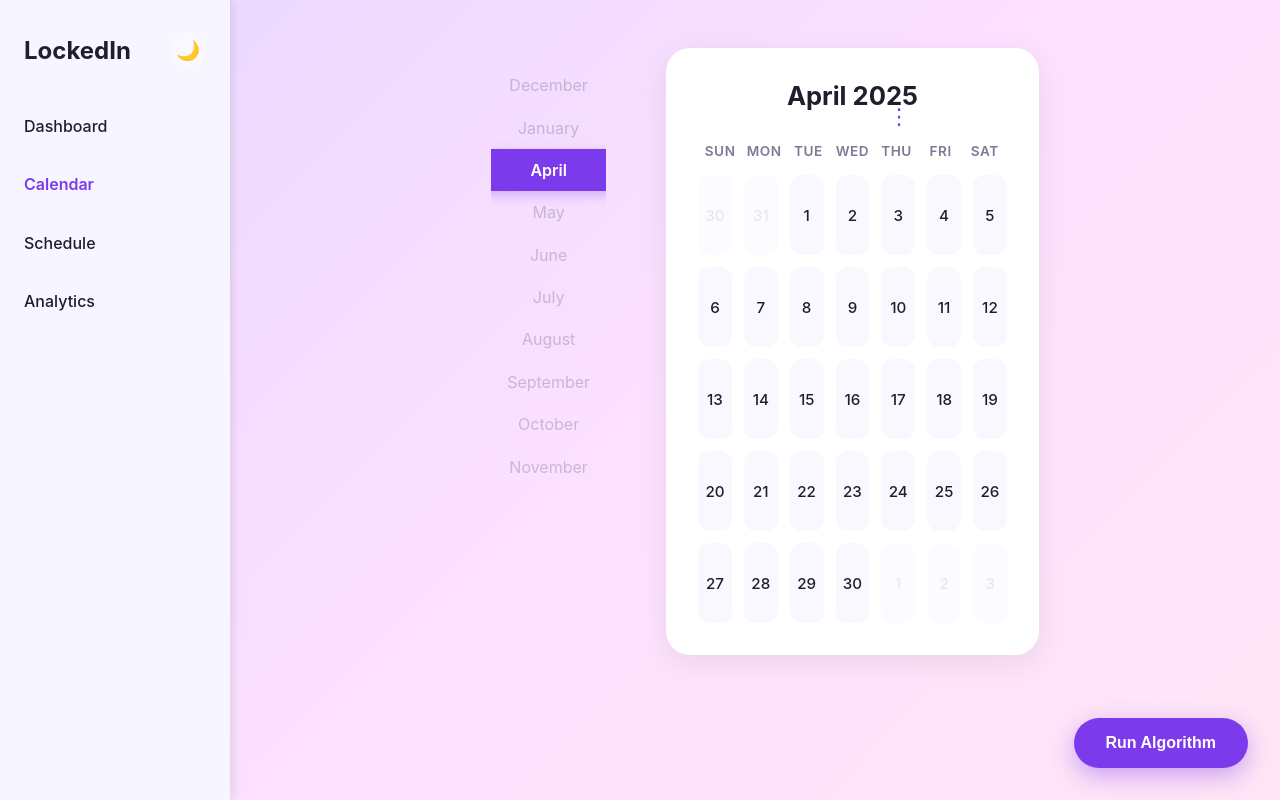
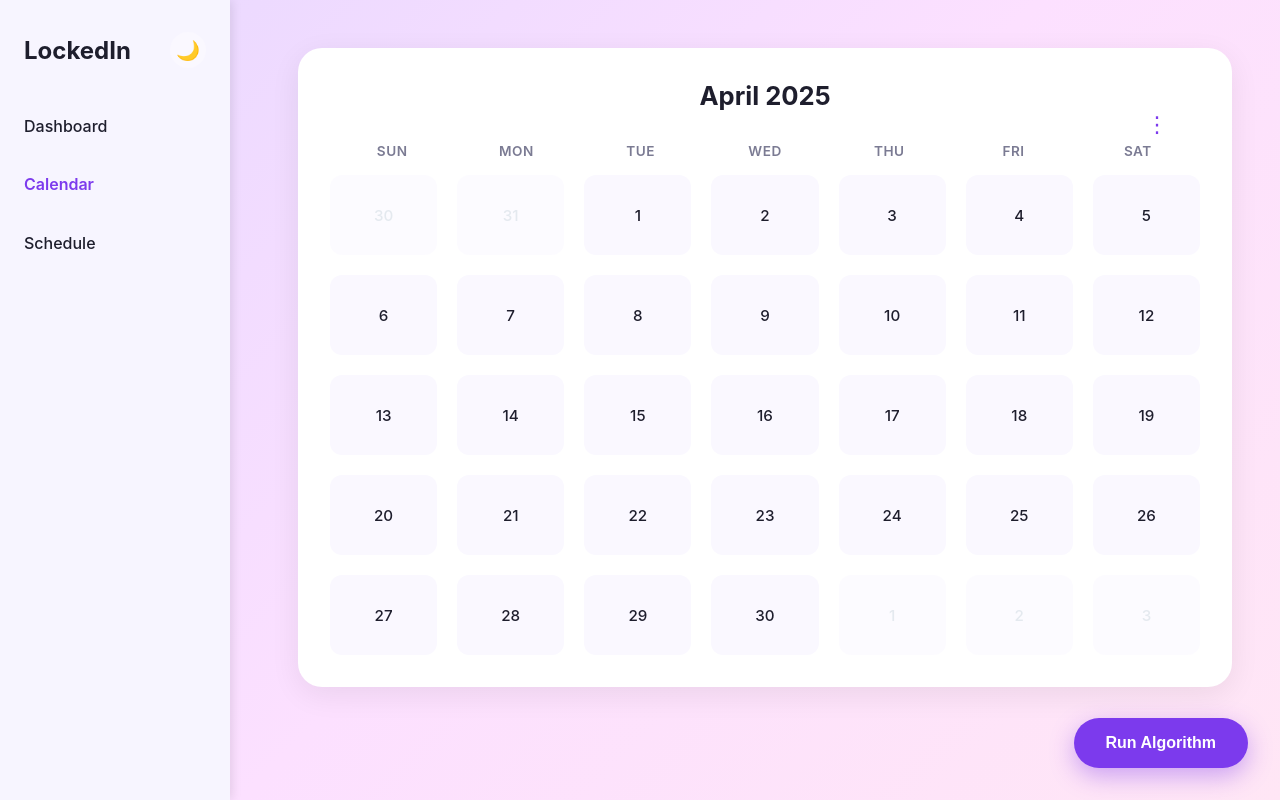
Before and after one commit to Shaylapham-05/Project-2_LockedIn, a plain HTML site: page visuals/index.html in a window 1280 px wide. Drawn offline with Linux system fonts and the light colour scheme.

Commit message:
feat:  Dashboard page being created  with matching LockedIn theme and sidebar navigation, fixed calendar width, updated nav bar to only include 3 links, fixed toggle mode option on the calendar page for modes .

```diff
--- a/visuals/index.html
+++ b/visuals/index.html
@@ -21,41 +21,27 @@
       <a href="#">Dashboard</a>
       <a href="#" class="active">Calendar</a>
       <a href="#">Schedule</a>
-      <a href="#">Analytics</a>
+
     </nav>
   </aside>
 
-
   <main class="app">
     <section class="calendar-layout">
+      <div class="calendar-container">
+        <!-- 3 dots moved here -->
+        <div class="dropdown">
+          <button class="icon-btn" id="modeButton">⋮</button>
+          <div class="dropdown-content">
 
+            <a href="#" data-mode="priority">Priority & Deadline</a>
+            <a href="#" data-mode="longevity">Longevity Balance</a>
+            <a href="#" data-mode="difficulty">Difficulty Based</a>
 
-      <div class="month-scroll" id="monthList">
-        <div class="month-item faded">December</div>
-        <div class="month-item faded">January</div>
-        <div class="month-item active">April</div>
-        <div class="month-item faded">May</div>
-        <div class="month-item faded">June</div>
-        <div class="month-item faded">July</div>
-        <div class="month-item faded">August</div>
-        <div class="month-item faded">September</div>
-        <div class="month-item faded">October</div>
-        <div class="month-item faded">November</div>
-      </div>
+          </div>
+        </div>
 
-
-      <div class="calendar-container">
         <header class="calendar-header">
           <h2 id="month-name">April 2025</h2>
-          <div class="dropdown">
-            <button class="icon-btn" id="modeButton">⋮</button>
-            <div class="dropdown-content">
-              <a href="#" data-mode="priority">Priority & Deadline</a>
-              <a href="#" data-mode="longevity">Longevity Balance</a>
-              <a href="#" data-mode="difficulty">Difficulty Based</a>
-              <a href="#" data-mode="burnout">Burnout Prevention</a>
-            </div>
-          </div>
         </header>
 
         <div class="weekdays">
@@ -70,66 +56,33 @@
 
   <script>
     const grid = document.getElementById("calendarGrid");
-    const monthList = document.getElementById("monthList");
     const monthName = document.getElementById("month-name");
 
     function renderCalendar() {
       grid.innerHTML = "";
-
 
       const prevDays = [30, 31];
       prevDays.forEach(d => {
         grid.innerHTML += `<div class='day faded'>${d}</div>`;
       });
 
-
-      for (let d = 1; d <= 30; d++)
-      {
+      for (let d = 1; d <= 30; d++) {
         grid.innerHTML += `<div class='day'>${d}</div>`;
       }
 
-
-      for (let d = 1; d <= 3; d++)
-      {
+      for (let d = 1; d <= 3; d++) {
         grid.innerHTML += `<div class='day faded'>${d}</div>`;
-
       }
     }
     renderCalendar();
-
-
-    monthList.addEventListener("scroll", () => {
-      const items = document.querySelectorAll(".month-item");
-      const middle = window.innerHeight / 2;
-      items.forEach(item => {
-        const rect = item.getBoundingClientRect();
-        const distance = Math.abs(rect.top - middle + 100);
-        const opacity = Math.max(0.3, 1 - distance / 250);
-        item.style.opacity = opacity;
-      });
-    });
-
-
-    monthList.addEventListener("click", (e) => {
-      if (e.target.classList.contains("month-item")) {
-        document.querySelectorAll(".month-item").forEach((m) => {
-          m.classList.remove("active");
-        });
-        e.target.classList.add("active");
-        monthName.textContent = e.target.textContent + " 2025";
-      }
-    });
-
 
     const modeButton = document.getElementById("modeButton");
     const dropdown = document.querySelector(".dropdown-content");
     modeButton.addEventListener("click", () => {
       dropdown.classList.toggle("show");
     });
-    window.addEventListener("click", (e) => {
-      if (!modeButton.contains(e.target)) dropdown.classList.remove("show");
-    });
   </script>
+
   <script src="script.js"></script>
 </body>
 </html>
--- a/visuals/style.css
+++ b/visuals/style.css
@@ -118,75 +118,21 @@ body {
   padding-left: 0.5rem;
 }
 
+/* MAIN LAYOUT */
 .app {
   margin-left: 250px;
   padding: 3rem;
   display: flex;
-  justify-content: center;
-  transition: margin-left 0.3s ease;
+  justify-content: flex-start;
+  align-items: flex-start;
+  width: calc(100% - 250px);
 }
 
 .calendar-layout {
   display: flex;
-  gap: 60px;
+  justify-content: center;
   align-items: flex-start;
-  max-width: 100%;
-}
-
-.month-scroll {
-  width: 180px;
-  height: 480px;
-  overflow-y: auto;
-  margin-top: 1rem;
-  display: flex;
-  flex-direction: column;
-  align-items: center;
-  scrollbar-width: thin;
-  scrollbar-color: var(--accent-primary) transparent;
-}
-
-.month-scroll::-webkit-scrollbar {
-  width: 6px;
-}
-
-.month-scroll::-webkit-scrollbar-track {
-  background: transparent;
-}
-
-.month-scroll::-webkit-scrollbar-thumb {
-  background: var(--accent-primary);
-  border-radius: 3px;
-}
-
-.month-item {
-  font-size: 1rem;
-  color: var(--text-secondary);
-  padding: 0.7rem 1rem;
-  border-radius: 12px;
-  cursor: pointer;
-  transition: all 0.3s ease;
-  opacity: 0.6;
-  min-width: 140px;
-  text-align: center;
-}
-
-.month-item:hover {
-  background: var(--bg-day-hover);
-  color: var(--accent-primary);
-  opacity: 1;
-  transform: translateX(4px);
-}
-
-.month-item.active {
-  background: var(--accent-primary);
-  color: #ffffff;
-  opacity: 1;
-  font-weight: 600;
-  box-shadow: 0 4px 12px rgba(124, 58, 237, 0.3);
-}
-
-.month-item.faded {
-  opacity: 0.4;
+  width: 100%;
 }
 
 .calendar-container {
@@ -194,17 +140,22 @@ body {
   border-radius: 24px;
   padding: 2rem;
   width: 100%;
-  max-width: 700px;
+  max-width: none;
+  margin: 0 auto;
   box-shadow: var(--shadow-lg);
+  position: relative;  /* add this */
   transition: all 0.3s ease;
 }
 
+
+/* HEADER */
 .calendar-header {
   display: flex;
   justify-content: center;
   align-items: center;
   position: relative;
   margin-bottom: 2rem;
+  gap: 1rem;
 }
 
 .calendar-header h2 {
@@ -214,9 +165,24 @@ body {
   text-align: center;
 }
 
+/* NAV BUTTONS */
+.nav-btn {
+  background: none;
+  border: none;
+  font-size: 1.8rem;
+  cursor: pointer;
+  color: #555;
+  transition: color 0.2s ease;
+}
+
+.nav-btn:hover {
+  color: var(--accent-primary);
+}
+
 .icon-btn {
   position: absolute;
-  right: 0;
+  top: 1.5rem;
+  right: 1.5rem;
   background: none;
   font-size: 22px;
   border: none;
@@ -227,12 +193,14 @@ body {
   border-radius: 8px;
 }
 
+
 .icon-btn:hover {
   transform: scale(1.1);
   background: var(--bg-day-hover);
   color: var(--accent-hover);
 }
 
+/* DROPDOWN */
 .dropdown {
   position: relative;
 }
@@ -276,6 +244,7 @@ body {
   padding-left: 1.5rem;
 }
 
+/* GRID */
 .weekdays {
   display: grid;
   grid-template-columns: repeat(7, 1fr);
@@ -291,9 +260,13 @@ body {
 .calendar-grid {
   display: grid;
   grid-template-columns: repeat(7, 1fr);
-  gap: 12px;
+  gap: 20px;
+  justify-items: stretch;
+  align-items: center;
+  width: 100%;
 }
 
+/* DAY BOXES */
 .day {
   border-radius: 12px;
   background: var(--bg-day);
@@ -307,18 +280,6 @@ body {
   cursor: pointer;
   position: relative;
   overflow: hidden;
-}
-
-.day::before {
-  content: '';
-  position: absolute;
-  top: 0;
-  left: 0;
-  right: 0;
-  bottom: 0;
-  background: var(--accent-primary);
-  opacity: 0;
-  transition: opacity 0.3s ease;
 }
 
 .day:hover {
@@ -339,6 +300,7 @@ body {
   opacity: 0.5;
 }
 
+/* RUN BUTTON */
 #runBtn {
   position: fixed;
   bottom: 2rem;
@@ -362,21 +324,11 @@ body {
   background: var(--accent-hover);
 }
 
-#runBtn:active {
-  transform: translateY(-2px) scale(1.02);
-}
-
+/* MEDIA QUERIES */
 @media (max-width: 1024px) {
-  .calendar-layout {
-    gap: 30px;
-  }
-
-  .month-scroll {
-    width: 140px;
-  }
-
   .app {
     padding: 2rem;
+    width: 100%;
   }
 }
 
@@ -403,41 +355,18 @@ body {
     gap: 0;
   }
 
-  .navbar a {
-    font-size: 0.85rem;
-    padding: 0.5rem;
-    text-align: center;
-  }
-
-  .navbar a:hover {
-    padding-left: 0.5rem;
-  }
-
   .app {
     margin-left: 0;
     margin-bottom: 80px;
     padding: 1.5rem 1rem;
+    width: 100%;
   }
 
   .calendar-layout {
     flex-direction: column;
     gap: 20px;
     align-items: center;
-  }
-
-  .month-scroll {
     width: 100%;
-    height: auto;
-    flex-direction: row;
-    overflow-x: auto;
-    overflow-y: hidden;
-    gap: 10px;
-    padding: 1rem 0;
-  }
-
-  .month-item {
-    min-width: 100px;
-    flex-shrink: 0;
   }
 
   .calendar-container {
```
Also changed, not shown: dashboard.html (added).
